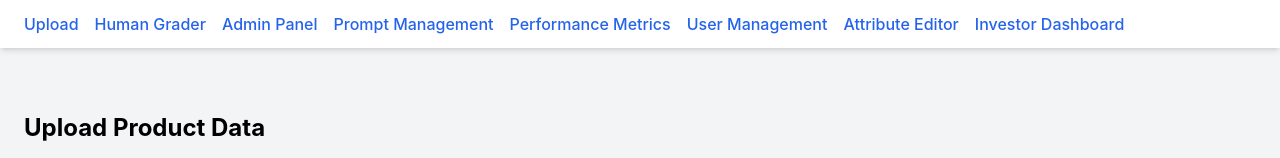
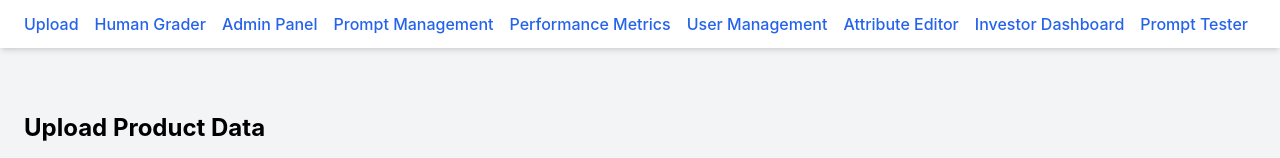
Before and after one commit to thebiggestcookie/pavt, a React (Create React App) app: page / in a window 1280 px wide. Shown: the top 158 px of the page. Built offline with nearby package versions, Linux system fonts and the light colour scheme; no server answers.

Commit message:
Update App.js

```diff
--- a/src/App.js
+++ b/src/App.js
@@ -8,6 +8,7 @@ import PerformanceMetrics from './components/PerformanceMetrics';
 import UserManagement from './components/UserManagement';
 import AttributeEditor from './components/AttributeEditor';
 import InvestorDashboard from './components/InvestorDashboard';
+import PromptTester from './components/PromptTester';
 import { fetchProducts, fetchAttributes } from './api/api';
 import { coffeeProducts } from './data/coffeeProducts';
 
@@ -45,6 +46,7 @@ const App = () => {
               <li><Link to="/users" className="text-blue-600 hover:text-blue-800 font-medium">User Management</Link></li>
               <li><Link to="/attributes" className="text-blue-600 hover:text-blue-800 font-medium">Attribute Editor</Link></li>
               <li><Link to="/investor" className="text-blue-600 hover:text-blue-800 font-medium">Investor Dashboard</Link></li>
+              <li><Link to="/prompt-tester" className="text-blue-600 hover:text-blue-800 font-medium">Prompt Tester</Link></li>
             </ul>
           </div>
         </nav>
@@ -82,6 +84,9 @@ const App = () => {
             <Route path="/investor">
               <InvestorDashboard />
             </Route>
+            <Route path="/prompt-tester">
+              <PromptTester />
+            </Route>
           </Switch>
         </div>
       </div>
```
